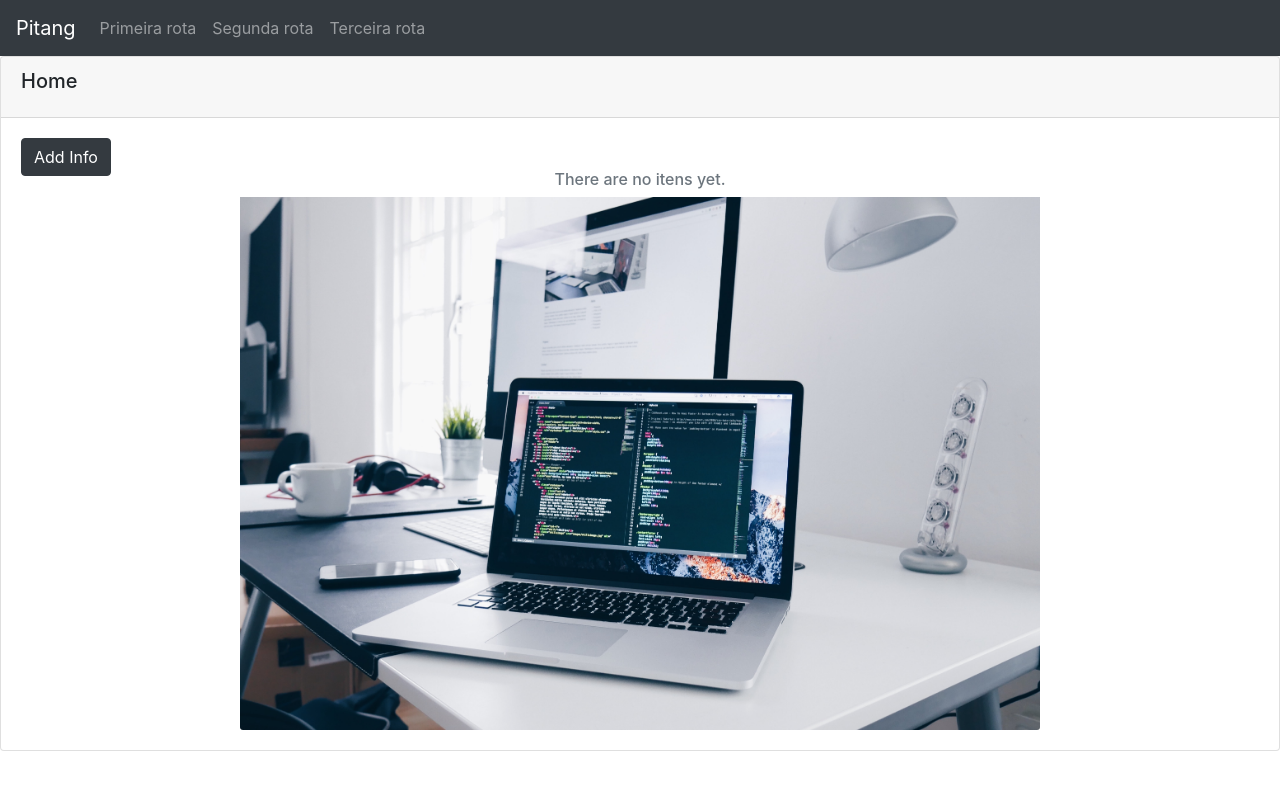
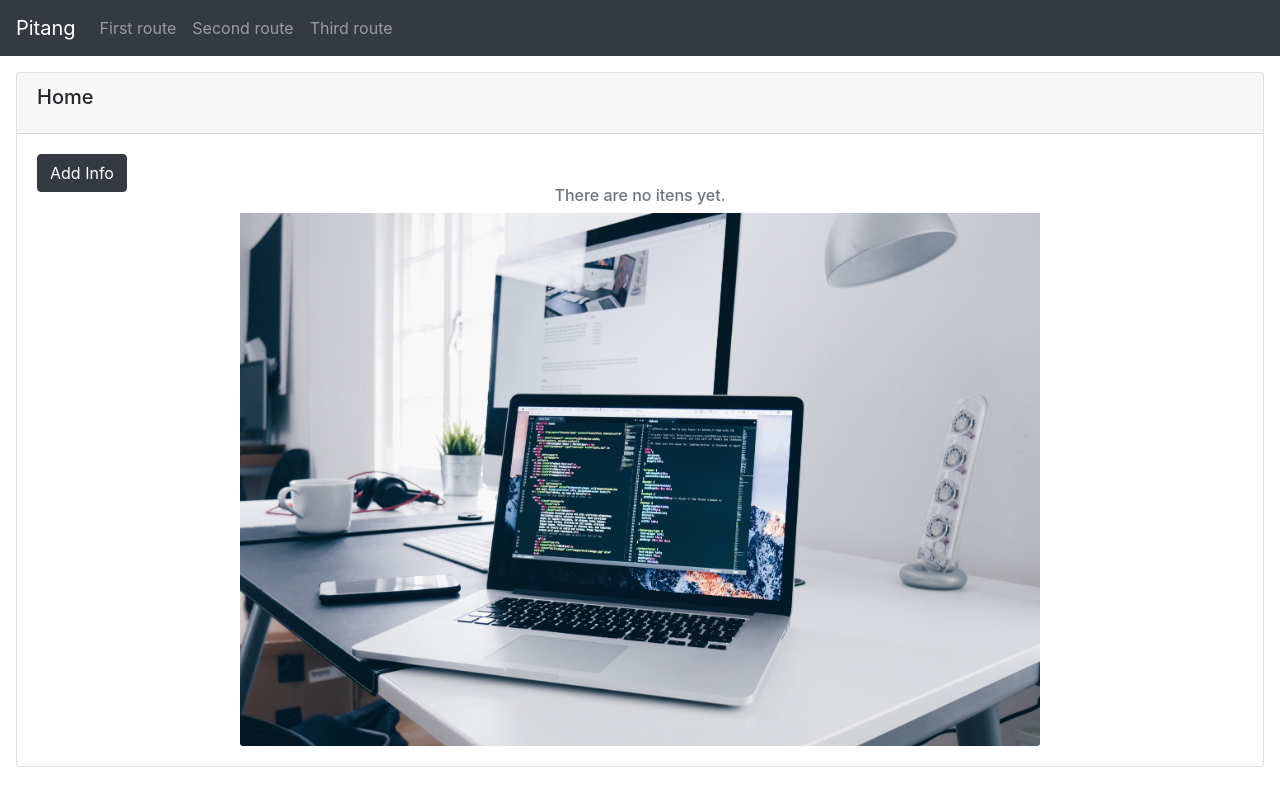
Before and after one commit to Thamires-Lopes/Atividade-3, a React (Create React App) app: page / in a window 1280 px wide. Built offline with nearby package versions, Linux system fonts and the light colour scheme.

Commit message:
Passing children to MyCard and layout adjustments

```diff
--- a/src/App.jsx
+++ b/src/App.jsx
@@ -1,12 +1,28 @@
 import React from 'react';
+import {
+  Card, Button, Container, Row,
+} from 'react-bootstrap';
 import MyCard from './components/Card';
 import MyHeader from './components/Card/Header';
+import code from './images/code.jpg';
 
 function App() {
   return (
     <div>
-      <MyHeader title="Pitang" routes={['Primeira rota', 'Segunda rota', 'Terceira rota']} />
-      <MyCard title="Home" />
+      <MyHeader title="Pitang" routes={['First route', 'Second route', 'Third route']} />
+      <div className="m-3">
+        <MyCard title="Home">
+          <Button variant="dark">Add Info</Button>
+          <Card.Subtitle className="mb-2 text-muted - text-center">
+            There are no itens yet.
+          </Card.Subtitle>
+          <Container>
+            <Row className="justify-content-md-center">
+              <Card.Img className="justify-content-md-center" style={{ width: '50rem' }} variant="bottom" src={code} />
+            </Row>
+          </Container>
+        </MyCard>
+      </div>
     </div>
   );
 }
--- a/src/components/Card/index.jsx
+++ b/src/components/Card/index.jsx
@@ -1,25 +1,15 @@
 import React from 'react';
 import {
-  Card, Button, Container, Row,
+  Card,
 } from 'react-bootstrap';
-import code from '../../images/code.jpg';
 
-const MyCard = ({ title }) => (
+const MyCard = ({ title, children }) => (
   <Card className="mb-4">
     <Card.Header>
       <Card.Title>{title}</Card.Title>
     </Card.Header>
     <Card.Body>
-      <Button variant="dark">Add Info</Button>
-      <Card.Subtitle className="mb-2 text-muted - text-center">
-        There are no itens yet.
-      </Card.Subtitle>
-      <Container>
-        <Row className="justify-content-md-center">
-          <Card.Img className="justify-content-md-center" style={{ width: '50rem' }} variant="bottom" src={code} />
-        </Row>
-      </Container>
-
+      {children}
     </Card.Body>
   </Card>
 );
```
